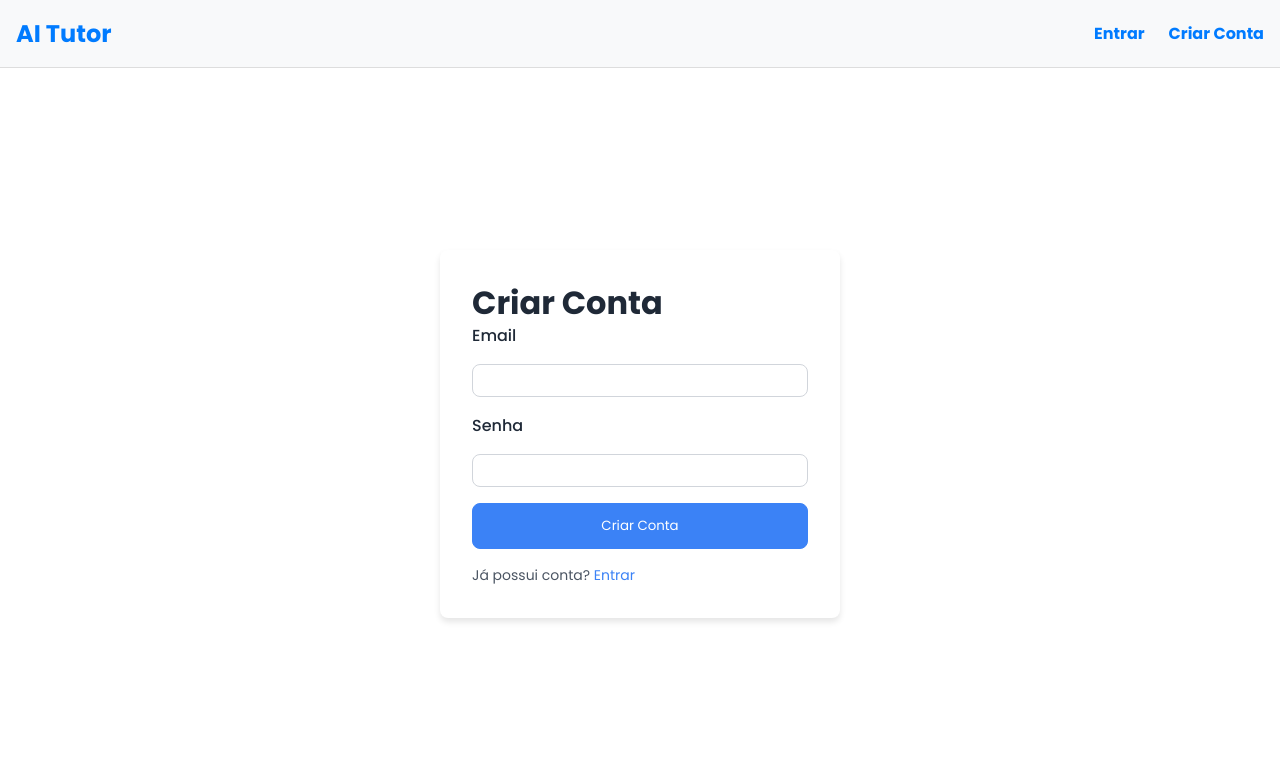
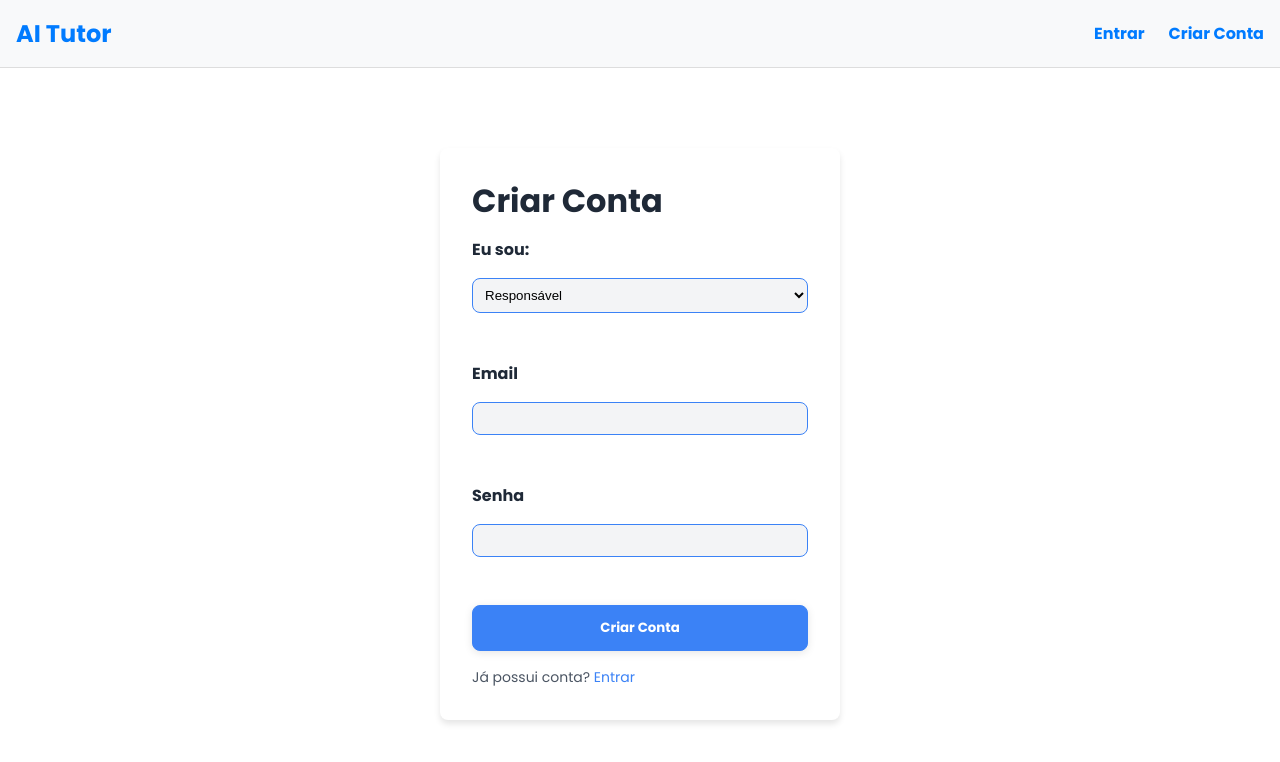
Before and after one commit to duMagnus/ai-tutor, a React (Vite) app in the folder frontend/: page /signup in a window 1280 px wide. Shown: the top 762 px of the page. Built offline with nearby package versions, Linux system fonts and the light colour scheme; no server answers.

Commit message:
Implement parent/child roles

```diff
--- a/frontend/src/firebase.js
+++ b/frontend/src/firebase.js
@@ -1,5 +1,6 @@
 import { initializeApp } from 'firebase/app';
 import { getAuth } from 'firebase/auth';
+import { getFirestore } from 'firebase/firestore';
 
 const firebaseConfig = {
   apiKey: import.meta.env.VITE_FIREBASE_API_KEY,
@@ -13,5 +14,6 @@ const firebaseConfig = {
 const app = initializeApp(firebaseConfig);
 
 export const auth = getAuth(app);
+export const db = getFirestore(app);
 
 export default app;
--- a/frontend/src/pages/Signup.css
+++ b/frontend/src/pages/Signup.css
@@ -6,7 +6,30 @@
 }
 
 .signup-form label {
-  font-weight: 500;
+  margin-top: 1rem;
+  font-weight: bold;
+}
+
+.signup-form select,
+.signup-form input[type="text"],
+.signup-form input[type="email"],
+.signup-form input[type="password"] {
+  border-radius: 8px;
+  padding: 0.5rem;
+  margin-bottom: 1rem;
+  border: 1px solid #3B82F6;
+  background: #F3F4F6;
+}
+
+.signup-form button[type="submit"] {
+  border-radius: 8px;
+  background: #3B82F6;
+  color: #fff;
+  font-weight: bold;
+  padding: 0.75rem 2rem;
+  margin-top: 1rem;
+  box-shadow: 0 2px 8px rgba(0,0,0,0.1);
+  transition: 200ms ease-in-out;
 }
 
 .signup-form input {
--- a/frontend/src/pages/Signup.jsx
+++ b/frontend/src/pages/Signup.jsx
@@ -1,17 +1,20 @@
 import React, { useState } from 'react';
 import { Link, useNavigate } from 'react-router-dom';
-import { createUserWithEmailAndPassword } from 'firebase/auth';
-import { auth } from '../firebase';
+import { signInWithEmailAndPassword } from 'firebase/auth';
 
 import './Page.css';
 import './Signup.css';
 import Navbar from '../components/Navbar';
+import { signup } from '../utils/api';
+import { auth } from '../firebase';
 
 function Signup() {
   const [email, setEmail] = useState('');
   const [password, setPassword] = useState('');
   const [error, setError] = useState('');
   const [loading, setLoading] = useState(false);
+  const [role, setRole] = useState('parent');
+  const [inviteCode, setInviteCode] = useState('');
   const navigate = useNavigate();
 
   const handleSubmit = async (e) => {
@@ -19,10 +22,13 @@ function Signup() {
     setError('');
     try {
       setLoading(true);
-      await createUserWithEmailAndPassword(auth, email, password);
+      // Use API utility for signup (calls the deployed Firebase Function endpoint)
+      await signup({ email, password, role, inviteCode });
+      // Sign in the user in the frontend so App.jsx user state is set
+      await signInWithEmailAndPassword(auth, email, password);
       navigate('/');
     } catch (err) {
-      setError(err.message);
+      setError(err.message || 'Signup failed');
     } finally {
       setLoading(false);
     }
@@ -35,6 +41,29 @@ function Signup() {
         <h2>Criar Conta</h2>
         <form onSubmit={handleSubmit} className="signup-form">
           {error && <p className="error-text">{error}</p>}
+          <label htmlFor="role">Eu sou:</label>
+          <select
+            id="role"
+            value={role}
+            onChange={e => setRole(e.target.value)}
+            className="signup-role-select"
+          >
+            <option value="parent">Responsável</option>
+            <option value="child">Criança</option>
+          </select>
+          {role === 'child' && (
+            <>
+              <label htmlFor="inviteCode">Código de convite do responsável</label>
+              <input
+                id="inviteCode"
+                type="text"
+                value={inviteCode}
+                onChange={e => setInviteCode(e.target.value)}
+                placeholder="Digite o código fornecido pelo responsável"
+                className="signup-invite-input"
+              />
+            </>
+          )}
           <label htmlFor="email">Email</label>
           <input
             id="email"
@@ -42,6 +71,7 @@ function Signup() {
             value={email}
             onChange={(e) => setEmail(e.target.value)}
             required
+            className="signup-email-input"
           />
           <label htmlFor="password">Senha</label>
           <input
@@ -50,8 +80,9 @@ function Signup() {
             value={password}
             onChange={(e) => setPassword(e.target.value)}
             required
+            className="signup-password-input"
           />
-          <button type="submit" className="btn btn-primary" disabled={loading}>
+          <button type="submit" className="btn btn-primary signup-submit-btn" disabled={loading}>
             {loading ? 'Criando...' : 'Criar Conta'}
           </button>
         </form>
--- a/frontend/src/utils/api.js
+++ b/frontend/src/utils/api.js
@@ -41,3 +41,15 @@ export const streamMessageToLLM = (prompt, onChunk, onDone, onError) => {
   };
   return eventSource;
 };
+
+export const signup = async (data) => {
+  try {
+    const response = await axios.post(
+      "https://us-central1-ai-tutor-52b5b.cloudfunctions.net/llmHandler/api/signup",
+      data
+    );
+    return response.data;
+  } catch (error) {
+    throw error.response?.data || { message: error.message };
+  }
+};
```
Also changed, not shown: 2 other files (tests, documents, lock files or other folders).
